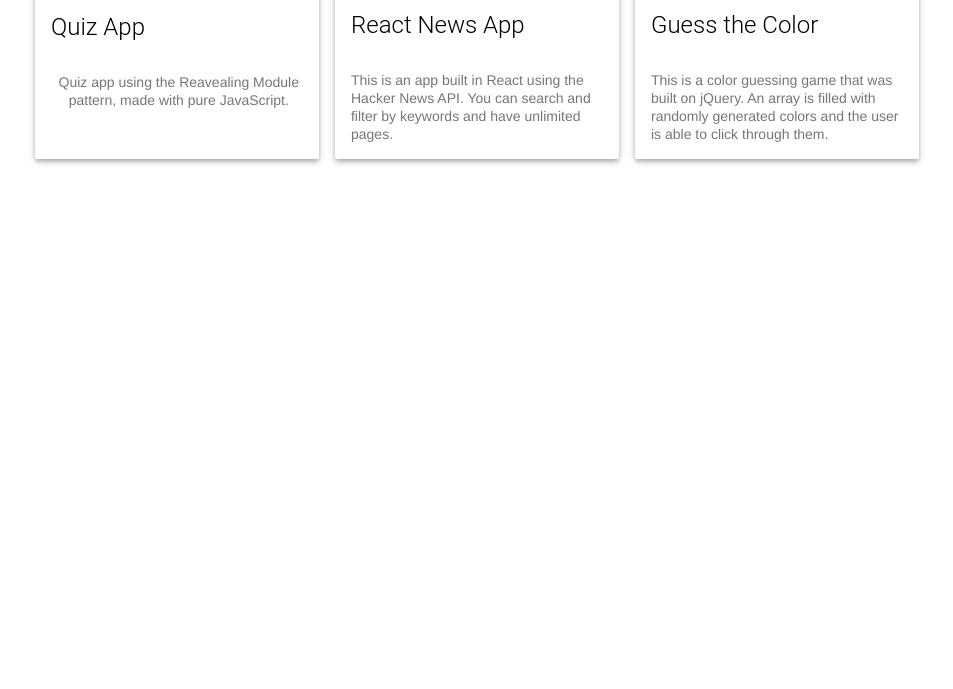
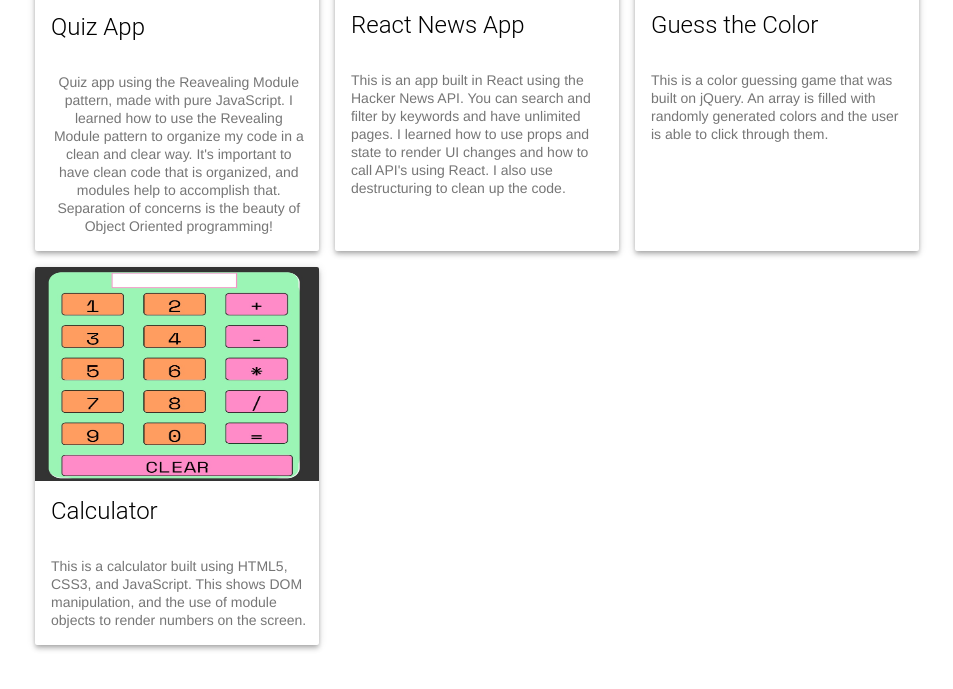
Before and after one commit to kfarfan/kfarfan.github.io, a plain HTML site: page index.html in a window 1280 px wide. Shown: the part 1023-1712 px from the top of the page, without its empty margins (163-1116 px from the left). Before the commit the page ends 1268 px from the top, so only its background shows below. Drawn offline with nearby package versions, Linux system fonts and the light colour scheme.

Commit message:
adding calculator proj

```diff
--- a/index.html
+++ b/index.html
@@ -43,7 +43,7 @@
            <div class="mdl-card__title">
              <h2 class="mdl-card__title-text">Quiz App</h2>
            </div>
-           <div class="mdl-card__supporting-text">Quiz app using the Reavealing Module pattern, made with pure JavaScript.</div>
+           <div class="mdl-card__supporting-text">Quiz app using the Reavealing Module pattern, made with pure JavaScript.  I learned how to use the Revealing Module pattern to organize my code in a clean and clear way.  It's important to have clean code that is organized, and modules help to accomplish that. Separation of concerns is the beauty of Object Oriented programming!</div>
          </div>
 
 
@@ -54,7 +54,7 @@
            <div class="mdl-card__title">
              <h2 class="mdl-card__title-text">React News App</h2>
            </div>
-           <div class="mdl-card__supporting-text">This is an app built in React using the Hacker News API.  You can search and filter by keywords and have unlimited pages.</div>
+           <div class="mdl-card__supporting-text">This is an app built in React using the Hacker News API.  You can search and filter by keywords and have unlimited pages.  I learned how to use props and state to render UI changes and how to call API's using React.  I also use destructuring to clean up the code.</div>
          </div>
 
          <div class="project mdl-cell mdl-card mdl-shadow--4dp">
@@ -66,6 +66,16 @@
            </div>
            <div class="mdl-card__supporting-text">This is a color guessing game that was built on jQuery.  An array is filled with randomly generated colors and the user is able to click through them.</div>
          </div>
+
+         <div class="project mdl-cell mdl-card mdl-shadow--4dp">
+          <div>
+            <a href="https://wonderful-morse-9f6142.netlify.com/"><img src="images/calculator.jpg" alt="project screenshot" height="214"/></a>
+          </div>
+          <div class="mdl-card__title">
+            <h2 class="mdl-card__title-text">Calculator</h2>
+          </div>
+          <div class="mdl-card__supporting-text">This is a calculator built using HTML5, CSS3, and JavaScript.  This shows DOM manipulation, and the use of module objects to render numbers on the screen. </div>
+        </div>
 
          </main>
 
```
Also changed, not shown: images/calculator.jpg (added).
